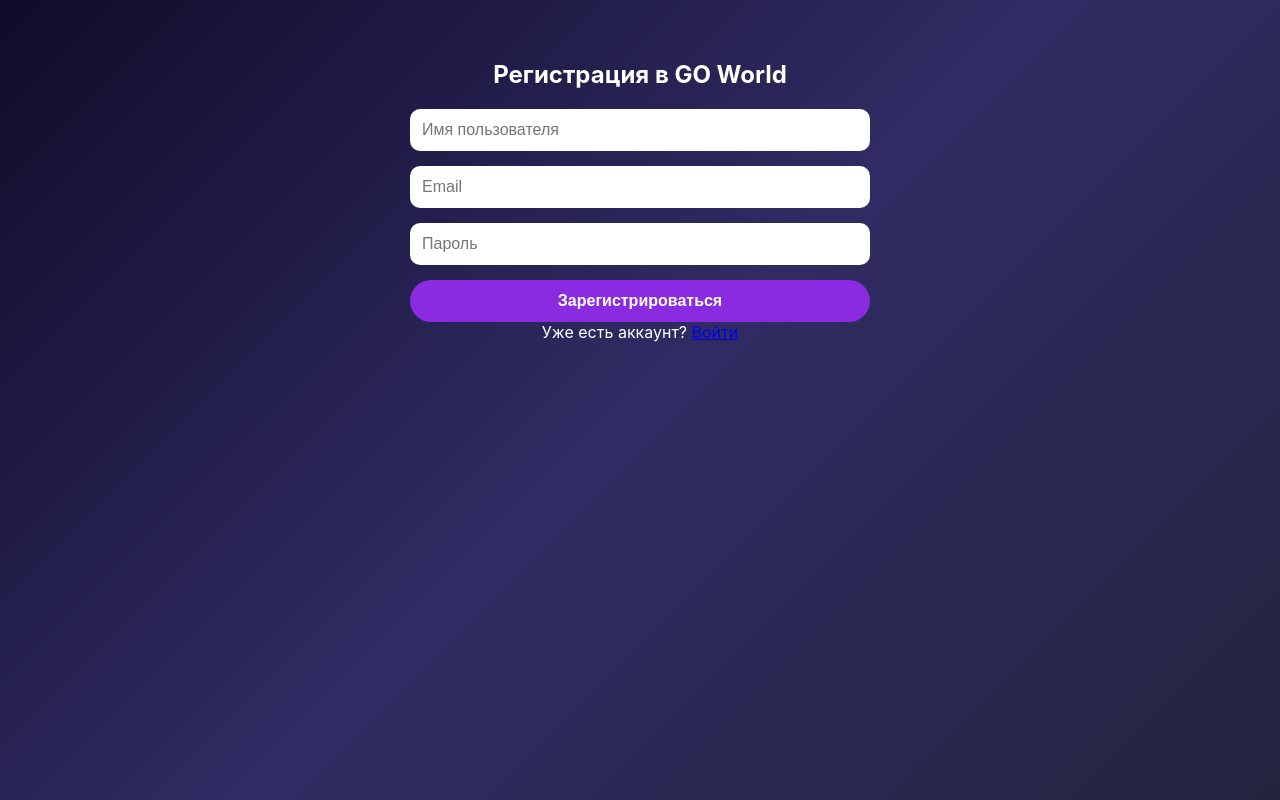
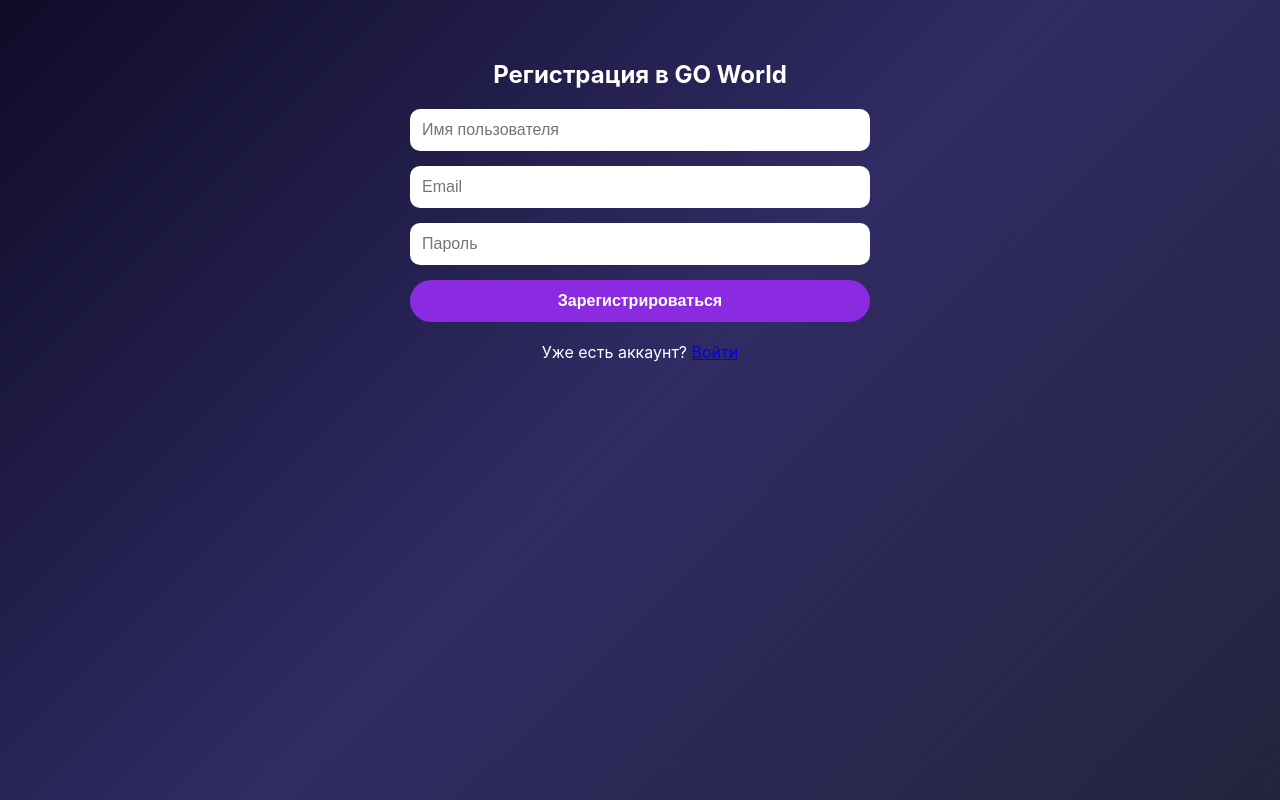
Before and after one commit to kiwiliwwi9-afk/GO-World, a Flask app: page /register in a window 1280 px wide. Run offline with Flask 3, Linux system fonts and the light colour scheme.

Commit message:
Update register.html

```diff
--- a/templates/register.html
+++ b/templates/register.html
@@ -2,6 +2,8 @@
 <html>
 <head>
     <title>Регистрация — GO World</title>
+    <meta charset="UTF-8">
+    <meta name="viewport" content="width=device-width, initial-scale=1.0">
     <link rel="stylesheet" href="/static/style.css">
 </head>
 <body>
@@ -18,7 +20,7 @@
             <input type="password" name="password" placeholder="Пароль" required>
             <button type="submit" class="btn">Зарегистрироваться</button>
         </form>
-        <p>Уже есть аккаунт? <a href="/login">Войти</a></p>
+        <p style="margin-top: 20px;">Уже есть аккаунт? <a href="/login">Войти</a></p>
     </div>
 </body>
 </html>
```
